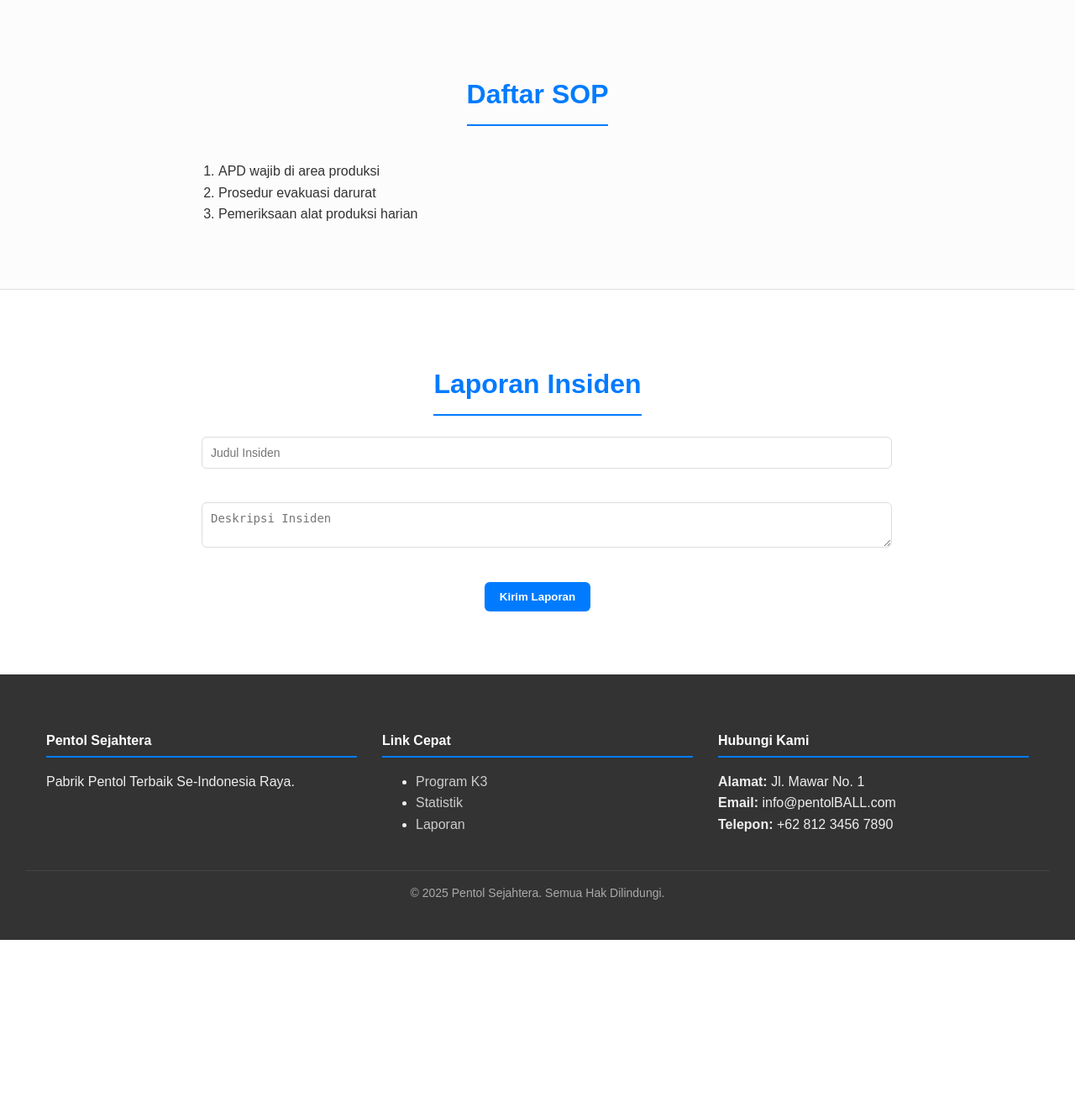
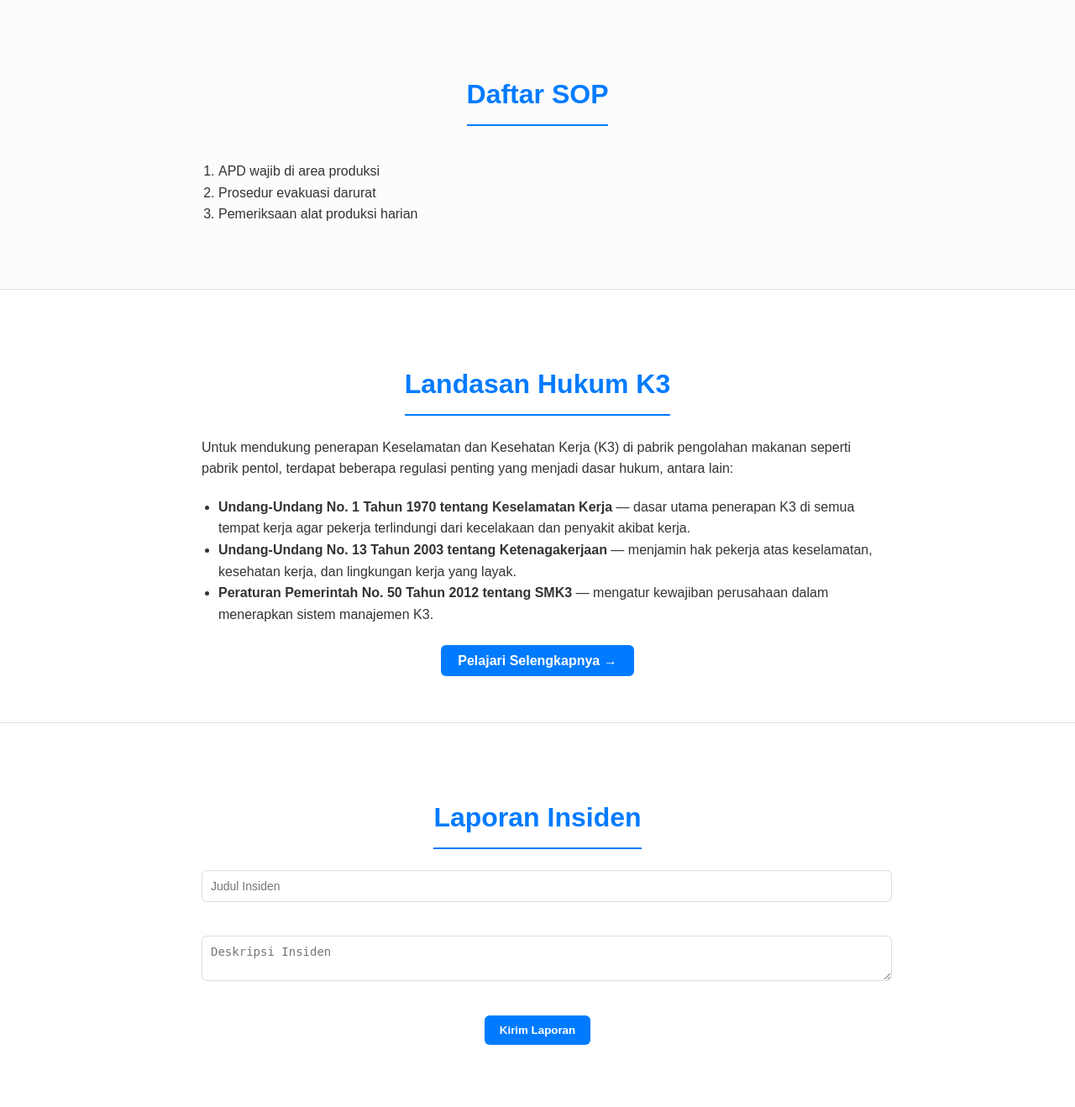
Before and after one commit to rahmaliaaa/SafetyManagementSystem, a Laravel app: page / in a window 1280 px wide. Shown: the part 1322-2640 px from the top of the page at 84% size. Before the commit the page ends 2441 px from the top, so only its background shows below. Run offline with Laravel 12, Linux system fonts and the light colour scheme.

Commit message:
landasan hukum di welcome

```diff
--- a/resources/views/welcome.blade.php
+++ b/resources/views/welcome.blade.php
@@ -249,6 +249,27 @@
     </ol>
   </section>
 
+  <section id="landasan-hukum-preview">
+  <h2>Landasan Hukum K3</h2>
+  <p style="max-width: 800px; margin: 0 auto; text-align: left;">
+    Untuk mendukung penerapan Keselamatan dan Kesehatan Kerja (K3) di pabrik pengolahan makanan seperti pabrik pentol,
+    terdapat beberapa regulasi penting yang menjadi dasar hukum, antara lain:
+  </p>
+  <ul style="max-width: 800px; margin: 20px auto; text-align: left; padding-left: 40px;">
+    <li><strong>Undang-Undang No. 1 Tahun 1970 tentang Keselamatan Kerja</strong> — dasar utama penerapan K3 di semua tempat kerja agar pekerja terlindungi dari kecelakaan dan penyakit akibat kerja.</li>
+    <li><strong>Undang-Undang No. 13 Tahun 2003 tentang Ketenagakerjaan</strong> — menjamin hak pekerja atas keselamatan, kesehatan kerja, dan lingkungan kerja yang layak.</li>
+    <li><strong>Peraturan Pemerintah No. 50 Tahun 2012 tentang SMK3</strong> — mengatur kewajiban perusahaan dalam menerapkan sistem manajemen K3.</li>
+  </ul>
+
+  <div style="margin-top: 30px;">
+    <a href="{{ url('/landasan-hukum') }}"
+       style="background: #007BFF; color: white; padding: 10px 20px; border-radius: 6px; text-decoration: none; font-weight: bold; transition: background 0.3s;">
+      Pelajari Selengkapnya →
+    </a>
+  </div>
+</section>
+
+
   <section id="laporan">
     <h2>Laporan Insiden</h2>
     <form method="POST">
```
